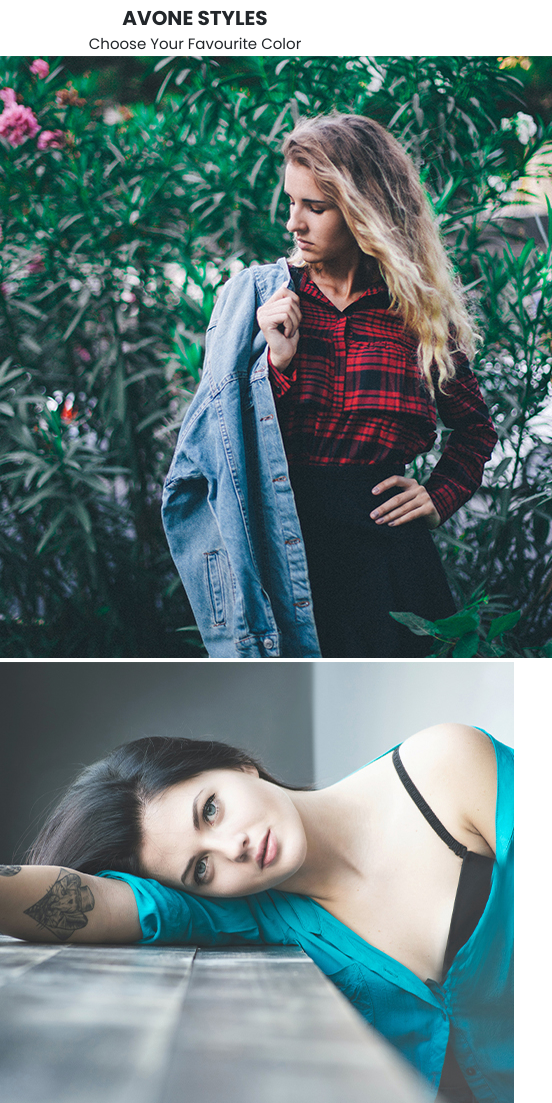
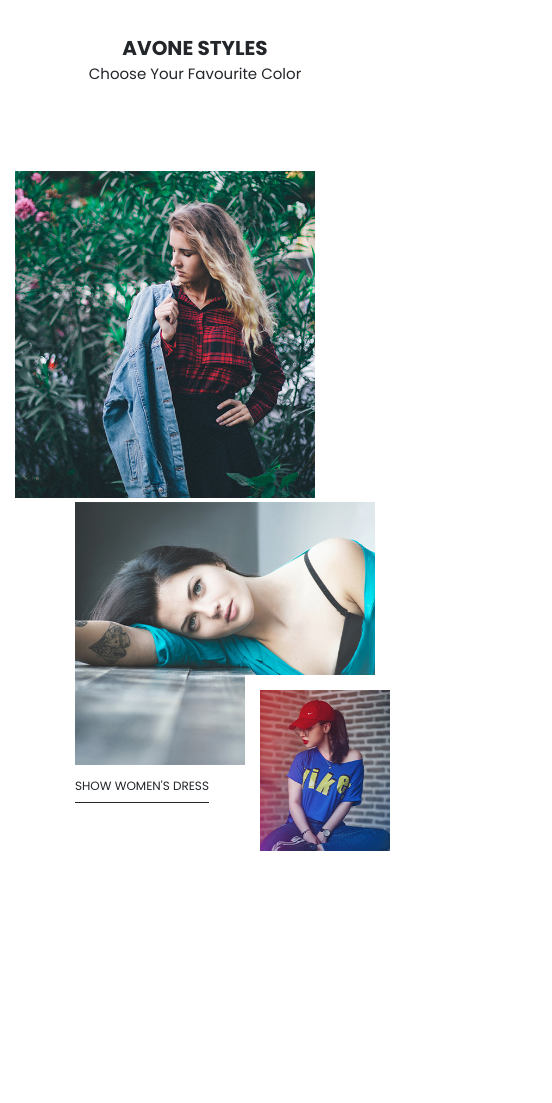
Before and after one commit to LysiukOleksandr/Fashion-Landing-Page, a website: page app/index.html in a window 390 px wide. Shown: the part 6053-7156 px from the top of the page, 552 px wide, since content can reach past the window. After the commit the page ends 6923 px from the top, so only its background shows below. Drawn offline with Linux system fonts and the light colour scheme.

Commit message:
styles(scss)

```diff
--- a/app/index.html
+++ b/app/index.html
@@ -316,10 +316,18 @@
               <img src="./img/styles-1.jpg" alt="styles-1" />
             </div>
             <div class="styles__body-right">
-              <img src="./img/styles-2.jpg" alt="styles-2" />
+              <img
+                class="styles__body-img"
+                src="./img/styles-2.jpg"
+                alt="styles-2"
+              />
               <div class="styles__item">
-                <p>show women's dress</p>
-                <img src="./img/styles-3.jpg" alt="styles-3" />
+                <p class="styles__item-text">show women's dress</p>
+                <img
+                  class="styles__item-img"
+                  src="./img/styles-3.jpg"
+                  alt="styles-3"
+                />
               </div>
             </div>
           </div>
--- a/app/scss/style.scss
+++ b/app/scss/style.scss
@@ -159,6 +159,9 @@ li {
       a {
         @include font(18px, 400, 27px);
       }
+      @media screen and(max-width:800px) {
+        padding: 0 8px;
+      }
       @media screen and(max-width:768px) {
         padding: 10px 0;
         width: 100%;
@@ -168,6 +171,7 @@ li {
           background: white;
         }
       }
+
       @media screen and(max-width:400px) {
         padding: 5px 0;
         a {
@@ -253,6 +257,12 @@ li {
   &__inner {
     margin-bottom: 10%;
     overflow: hidden;
+    @media screen and(max-width:1000px) {
+      margin-bottom: 5%;
+    }
+    @media screen and(max-width:650px) {
+      margin-bottom: 10%;
+    }
   }
   &__suptitle {
     @include font(18px, 500, 27px);
@@ -497,3 +507,96 @@ li {
     }
   }
 }
+
+// styles
+
+.styles {
+  padding: 120px 15px 100px 15px;
+  overflow: hidden;
+  @media screen and(max-width:400px) {
+    padding: 30px 15px 100px 15px;
+  }
+
+  &__body {
+    display: flex;
+    margin-top: 65px;
+    @media screen and(max-width:600px) {
+      flex-direction: column;
+      margin-top: 0px;
+    }
+    &-left {
+      max-width: 550px;
+      max-height: 602px;
+      margin-right: 30px;
+      margin-top: 85px;
+      @media screen and(max-width:600px) {
+        max-width: 300px;
+        min-width: 290px;
+      }
+      img {
+        width: 100%;
+        height: auto;
+        object-fit: cover;
+      }
+      @media screen and(max-width:700px) {
+        margin-right: 15px;
+      }
+    }
+    &-right {
+      max-width: 514px;
+      max-height: 450px;
+      @media screen and(max-width:600px) {
+        max-width: 300px;
+        align-self: flex-end;
+      }
+    }
+    &-img {
+      width: 100%;
+      height: auto;
+    }
+  }
+  &__item {
+    display: flex;
+    position: relative;
+    &-text {
+      position: absolute;
+      top: 150px;
+      left: 100px;
+      max-width: 169px;
+      @include font(15px, 400, 22.5px);
+      text-transform: uppercase;
+      padding-bottom: 5px;
+      border-bottom: 1px solid #22262a;
+      @media screen and(max-width:1100px) {
+        top: 100px;
+        left: 20px;
+      }
+      @media screen and(max-width:850px) {
+        top: 190px;
+        left: 20px;
+      }
+      @media screen and(max-width:600px) {
+        top: 5px;
+        left: 0px;
+        font-size: 12px;
+      }
+    }
+    &-img {
+      position: absolute;
+      right: -18px;
+      top: -65px;
+      max-width: 227px;
+      height: auto;
+      box-shadow: 0px 0px 0px 25px #fff;
+      @media screen and(max-width:1100px) {
+        max-width: 180px;
+      }
+      @media screen and(max-width:600px) {
+        top: -80px;
+        right: -15px;
+        width: 130px;
+        box-shadow: 0px 0px 0px 15px #fff;
+      }
+    }
+  }
+}
```
Also changed, not shown: app/css/style.min.css.
